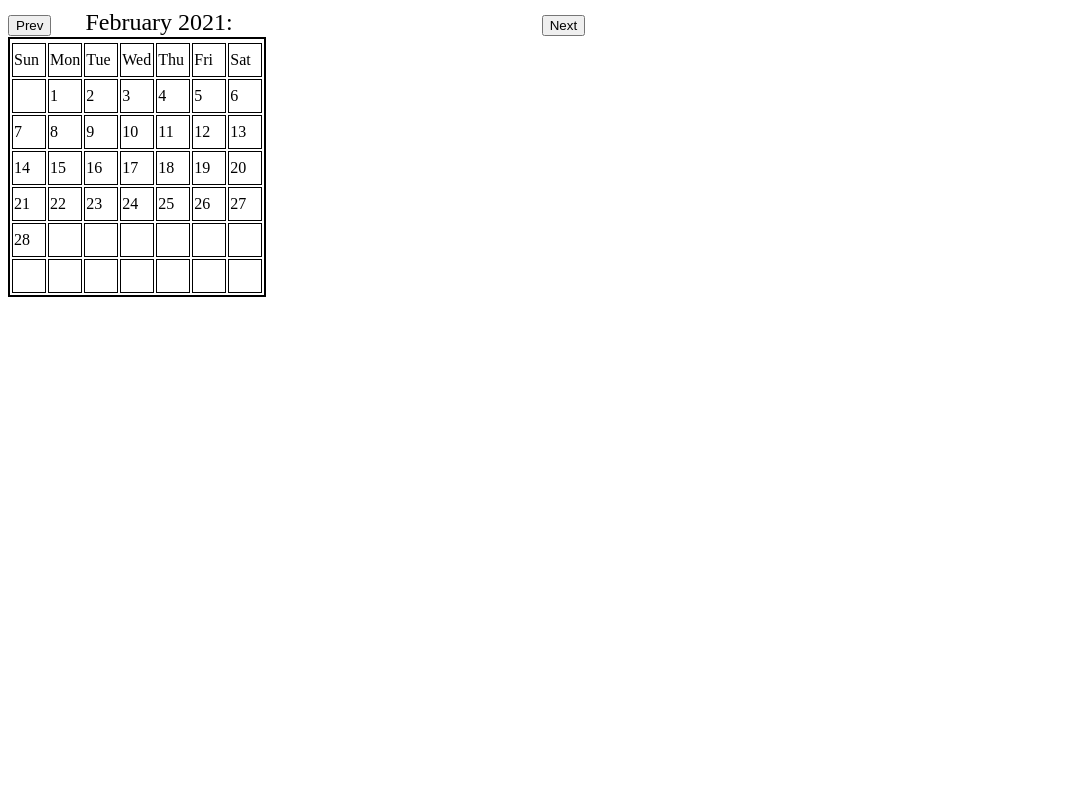
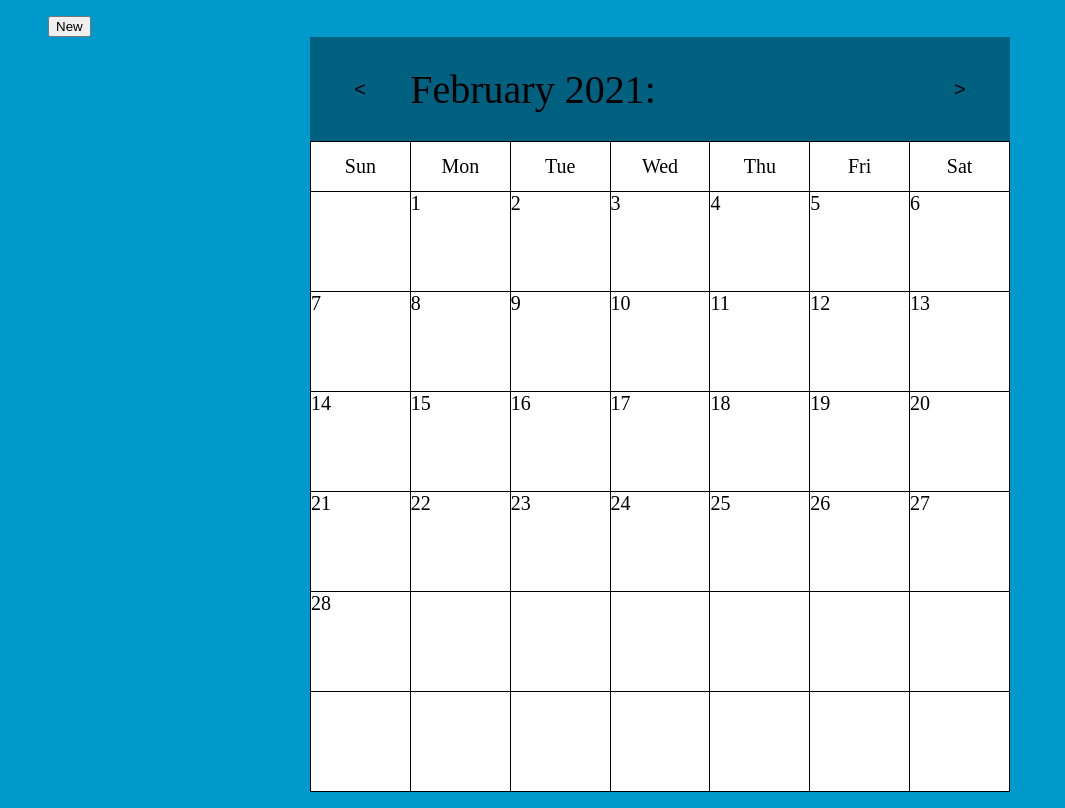
Before and after one commit to ashervisp/Developer-Portfolio, a plain HTML site: page schedule_project/scheduler.html in a window 1280 px wide. Shown: the whole page, without its empty margins (0-1065 px from the left). Drawn offline with Linux system fonts and the light colour scheme.

Commit message:
before rewrite

```diff
--- a/schedule_project/scheduler.css
+++ b/schedule_project/scheduler.css
@@ -1,17 +1,81 @@
-table{
-  border:solid 2px;;
+body{
+  background-color:#0099cc;
+}
+
+.calendar{
+  margin:auto;
+  font-size: 20px;
+  background-color:white;
+  border-collapse: collapse;
+  width:700px;
+}
+
+.top{
+  margin:auto;
+  width:700px;
+  background-color:#006080;
+  padding:0;
+}
+
+.top td{
+  border:none;
+  box-sizing:border-box;
+  margin:0;
+  padding:0;
+}
+
+.btn{
+  width:100%;
+  height:100%;
+  background-color:#006080;
+  border:none;
+  margin:0;
+  padding:0;
+  font-size:20px;
+}
+
+.btn:hover{
+  background-color:#0099cc;
+}
+
+.title{
+  font-size:40px;
+  width:300px;
 }
 
 td{
+  box-sizing:border-box;
   border: solid 1px;
-  width:30px;
-  height:30px;
+  width:100px;
+  height:100px;
+  margin:0;
+  padding:0;
+}
+
+.day{
+  text-align:left;
+  vertical-align:top;
+}
+
+#dayNames{
+
+  text-align:center;
+}
+
+#dayNames td{
+  height:50px;
+}
+
+li{
+  list-style-type:none;
 }
 
 #task{
   border:0;
-  font-size:24px;
+  font-size:40px;
   font-family: serif;
+  background-color:#006080;
+  width:200px;
 }
 
 #task:focus{
@@ -21,5 +85,4 @@ td{
 #title{
   font-size:24px;
   font-family: serif;
-  margin-left:30px;
 }
--- a/schedule_project/scheduler.html
+++ b/schedule_project/scheduler.html
@@ -7,15 +7,22 @@
 
   </head>
   <body>
+<!--    <button type = 'button' onclick = 'createNewMonth()'> New</button> -->
+    <ul>
+      <li>
+        <table class = 'top'>
+        <tr>
+          <td><button class= 'btn' type = 'button' onclick = 'prevMonth()'> < </button> </td>
+          <td class = 'title'> </td>
+          <td><input id = 'task' type = 'text'> </input></td>
+          <td><button class = 'btn' type = 'button' onclick = 'nextMonth()'> > </button></td>
+          <button type = 'button' onclick = 'createNewMonth()'> New</button>
+        </tr>
+      </table>
     <table class='calendar'>
-      <div>
-      <button type = 'button' onclick = 'prevMonth()'> Prev </button>
-      <span id = 'title'> </span>
-      <input id = 'task' type = 'text'> </input>
-      <button type = 'button' onclick = 'nextMonth()'> Next </button>
+
     </div>
-      <tr>
-      </tr>
+
       <tr id = 'dayNames'>
       <td>Sun</td>
       <td>Mon</td>
@@ -79,8 +86,9 @@
       <td class = 'day' onclick ='taskDone(this);' ></td>
       <td class = 'day' onclick ='taskDone(this);' ></td>
     </tr>
-
     </table>
+  </li>
+</ul>
 <script src = 'scheduler.js'> </script>
   </body>
 </html>
--- a/schedule_project/scheduler.js
+++ b/schedule_project/scheduler.js
@@ -7,10 +7,11 @@ let checkMonth = 0
 let day = new Date();
 let currYear = day.getFullYear()
 let storeTitle= ''
+let calendarData={};
 let dateData = {};
 //Changes the title to the current month
 function findTitle(month){
-  let currentTitle = document.querySelector('#title');
+  let currentTitle = document.querySelector('.title');
   console.log(checkMonth)
   console.log(month)
   if(checkMonth == 11 && month == 0){
@@ -122,10 +123,16 @@ function clearCalendar(){
       dateNumber[i].innerHTML = '';
       dateNumber[i].style.backgroundColor = 'white';
     }
-    let nextTitle = document.querySelector('#title');
+    let nextTitle = document.querySelector('.title');
     nextTitle.innerHTML = '';
     return;
 }
 
+function createNewMonth(){
+  let newMonth = document.querySelector('li');
+  let cln = newMonth.cloneNode(true);
+  document.querySelector('ul').appendChild(cln);
+}
+
 createDay(findMonth());
 findTitle(findMonth());
```
